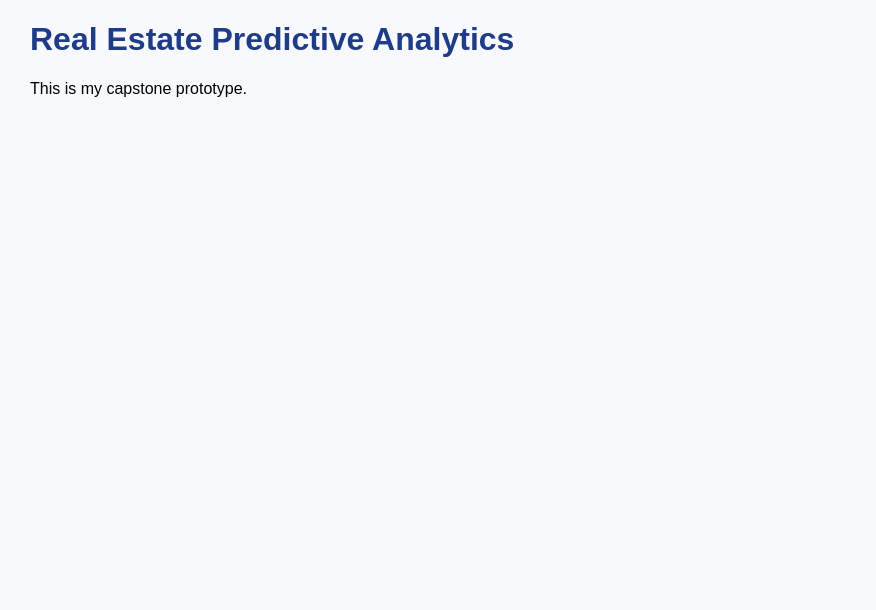
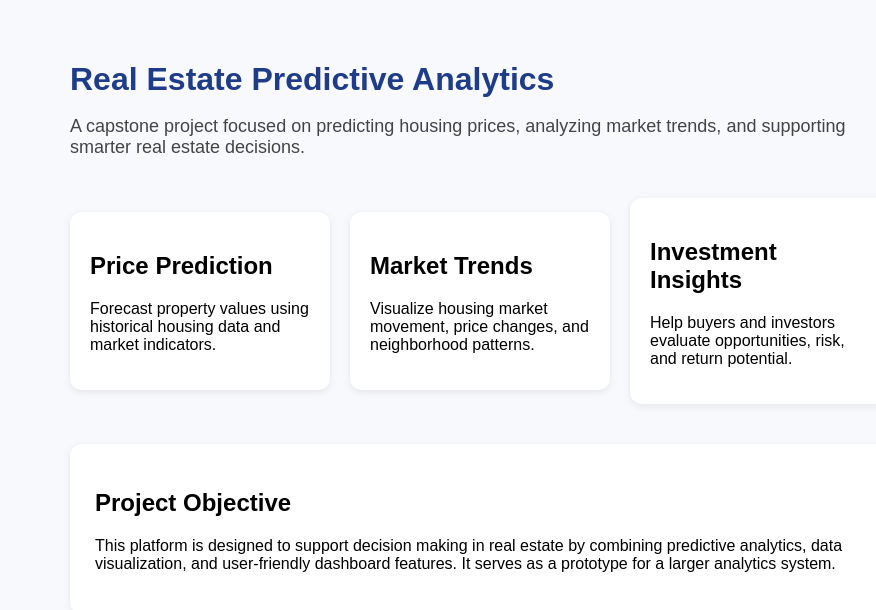
Before and after one commit to bujgeb-coder/real-estate-predictive-analytics, a React (Vite) app: page / in a window 1280 px wide. Shown: the top 610 px of the page, without its empty margins (160-1036 px from the left). Built offline with nearby package versions, Linux system fonts and the light colour scheme.

Commit message:
Update App.jsx

```diff
--- a/src/App.jsx
+++ b/src/App.jsx
@@ -1,8 +1,37 @@
 function App() {
   return (
-    <div>
-      <h1>Real Estate Predictive Analytics</h1>
-      <p>This is my capstone prototype.</p>
+    <div style={{ padding: "40px", fontFamily: "Arial, sans-serif", maxWidth: "1100px", margin: "0 auto" }}>
+      <header style={{ marginBottom: "40px" }}>
+        <h1 style={{ color: "#1f3c88", marginBottom: "10px" }}>Real Estate Predictive Analytics</h1>
+        <p style={{ fontSize: "18px", color: "#444" }}>
+          A capstone project focused on predicting housing prices, analyzing market trends, and supporting smarter real estate decisions.
+        </p>
+      </header>
+
+      <section style={{ display: "grid", gridTemplateColumns: "repeat(auto-fit, minmax(250px, 1fr))", gap: "20px" }}>
+        <div style={{ background: "#fff", padding: "20px", borderRadius: "12px", boxShadow: "0 2px 8px rgba(0,0,0,0.08)" }}>
+          <h2>Price Prediction</h2>
+          <p>Forecast property values using historical housing data and market indicators.</p>
+        </div>
+
+        <div style={{ background: "#fff", padding: "20px", borderRadius: "12px", boxShadow: "0 2px 8px rgba(0,0,0,0.08)" }}>
+          <h2>Market Trends</h2>
+          <p>Visualize housing market movement, price changes, and neighborhood patterns.</p>
+        </div>
+
+        <div style={{ background: "#fff", padding: "20px", borderRadius: "12px", boxShadow: "0 2px 8px rgba(0,0,0,0.08)" }}>
+          <h2>Investment Insights</h2>
+          <p>Help buyers and investors evaluate opportunities, risk, and return potential.</p>
+        </div>
+      </section>
+
+      <section style={{ marginTop: "40px", background: "#fff", padding: "25px", borderRadius: "12px", boxShadow: "0 2px 8px rgba(0,0,0,0.08)" }}>
+        <h2>Project Objective</h2>
+        <p>
+          This platform is designed to support decision making in real estate by combining predictive analytics,
+          data visualization, and user-friendly dashboard features. It serves as a prototype for a larger analytics system.
+        </p>
+      </section>
     </div>
   );
 }
```
